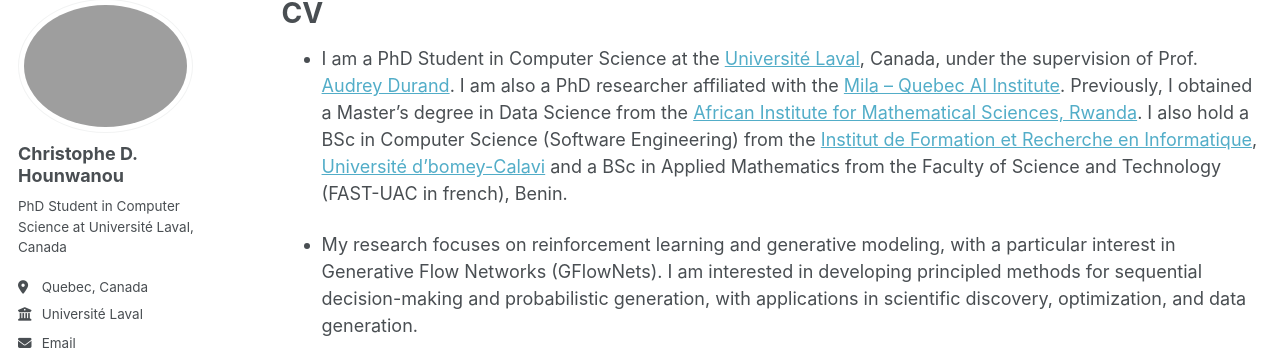
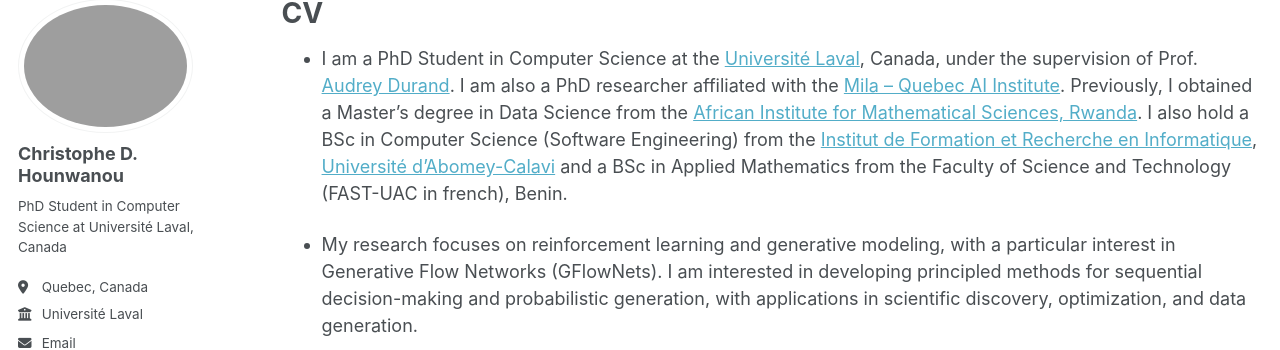
Before and after one commit to chrishounwanou/chrishounwanou.github.io, a Jekyll site: the page built from _pages/cv.md, in a window 1280 px wide and 900 px high. Shown: the part 107-457 px from the top of the window. Built offline with Jekyll 4.4.1, drawn with Linux system fonts in a browser that asks for light colours; some web fonts are replaced.

Commit message:
Update cv.md

```diff
--- a/_pages/cv.md
+++ b/_pages/cv.md
@@ -9,7 +9,7 @@ redirect_from:
 
 {% include base_path %}
 
-- I am a PhD Student in Computer Science at the [Université Laval](https://www.ulaval.ca/), Canada, under the supervision of Prof. [Audrey Durand](https://mila.quebec/fr/annuaire/audrey-durand). I am also a PhD researcher affiliated with the [Mila – Quebec AI Institute](https://mila.quebec/fr). Previously, I obtained a Master's degree in Data Science from the [African Institute for Mathematical Sciences, Rwanda](https://aims.ac.rw/). I also hold a BSc in Computer Science (Software Engineering) from the [Institut de Formation et Recherche en Informatique](https://ifri-uac.bj/), [Université d'bomey-Calavi](https://www.uac.bj/) and a BSc in Applied Mathematics from the Faculty of Science and Technology (FAST-UAC in french), Benin.
+- I am a PhD Student in Computer Science at the [Université Laval](https://www.ulaval.ca/), Canada, under the supervision of Prof. [Audrey Durand](https://mila.quebec/fr/annuaire/audrey-durand). I am also a PhD researcher affiliated with the [Mila – Quebec AI Institute](https://mila.quebec/fr). Previously, I obtained a Master's degree in Data Science from the [African Institute for Mathematical Sciences, Rwanda](https://aims.ac.rw/). I also hold a BSc in Computer Science (Software Engineering) from the [Institut de Formation et Recherche en Informatique](https://ifri-uac.bj/), [Université d'Abomey-Calavi](https://www.uac.bj/) and a BSc in Applied Mathematics from the Faculty of Science and Technology (FAST-UAC in french), Benin.
 
 - My research focuses on reinforcement learning and generative modeling, with a particular interest in Generative Flow Networks (GFlowNets). I am interested in developing principled methods for sequential decision-making and probabilistic generation, with applications in scientific discovery, optimization, and data generation.
 
```
